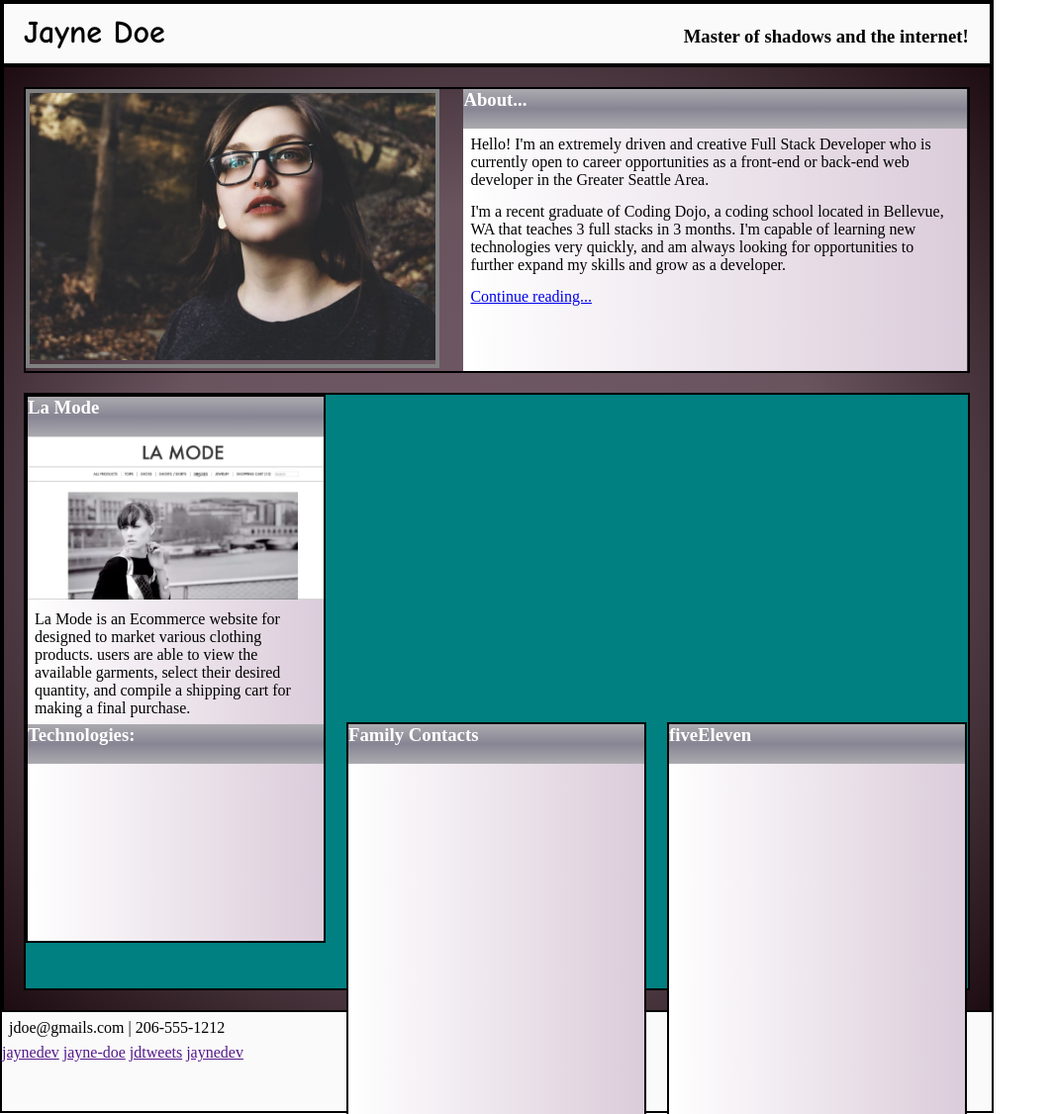
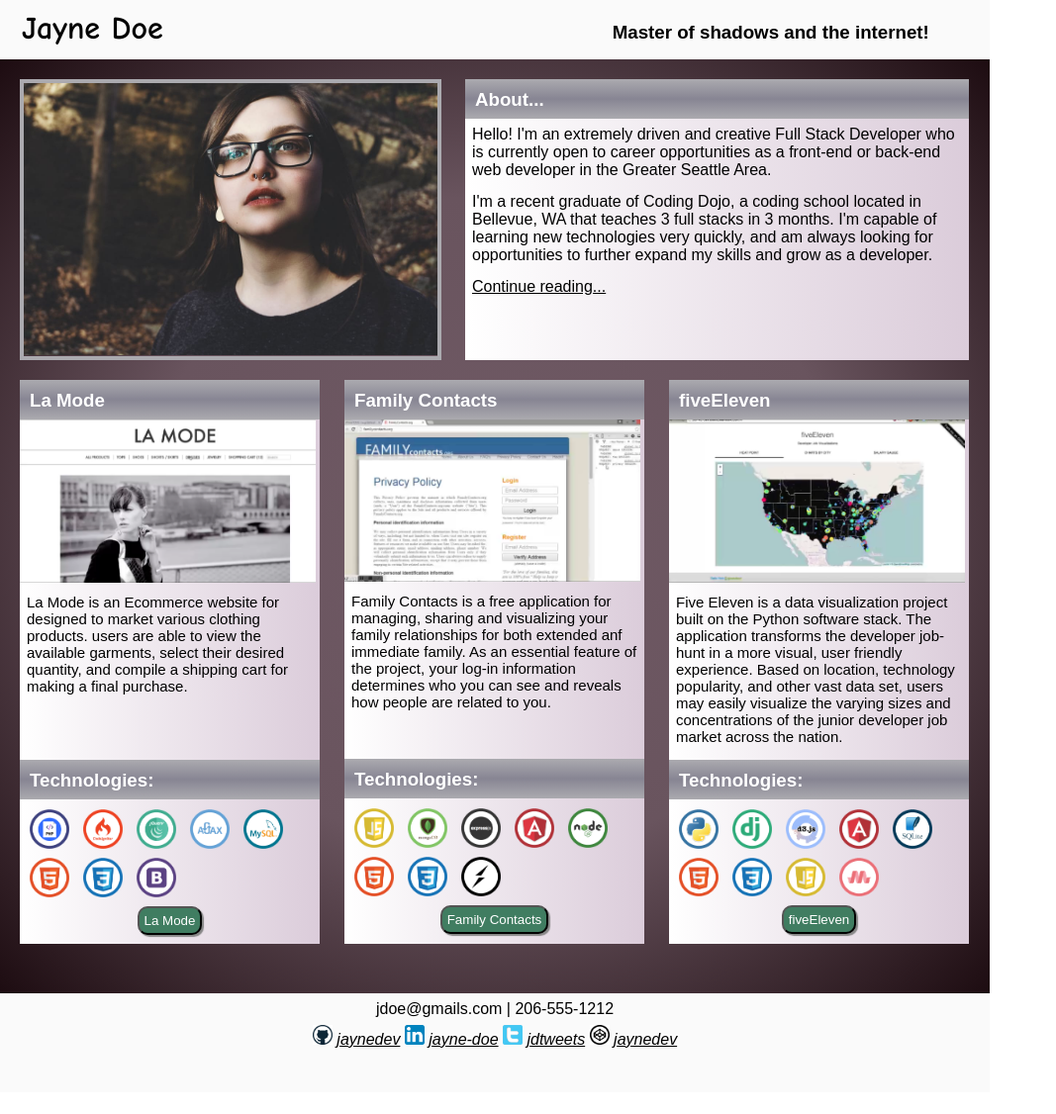
Before and after one commit to sgcastle/web_fundamentals_css, a plain HTML site: page portfolio/index.html in a window 1280 px wide. Shown: the top 1126 px of the page at 99% size, without its empty margins (0-1067 px from the left). After the commit the page ends 1104 px from the top, so only its background shows below. Drawn offline with Linux system fonts and the light colour scheme.

Commit message:
Finished the Portfolio project

```diff
--- a/portfolio/index.html
+++ b/portfolio/index.html
@@ -1,5 +1,5 @@
 <!DOCTYPE html>
-<html>
+<html lang="en">
 <head>
     <meta charset="utf-8">
     <link rel="stylesheet" href="style.css">
@@ -14,7 +14,7 @@
         <div id="main_body">
             <div id="personal_box">
                 <div id="personal_photo">
-                    <img src="images/photo_of_me.jpg" alt="personal picture" height="270px">
+                    <img src="images/photo_of_me.jpg" alt="personal picture">
                 </div>
                 <div id="about_box">
                     <div class="box_header">
@@ -46,7 +46,7 @@
                     <div class="box_header">
                         <h3>La Mode</h3>
                     </div>
-                    <img src="images/lamode.png" alt="lamode" width="299px">
+                    <img src="images/lamode.png" alt="lamode">
                     <div class="column_details">
                         <p>
                             La Mode is an Ecommerce website for designed to
@@ -59,15 +59,85 @@
                     <div class="box_header">
                         <h3>Technologies:</h3>
                     </div>
+                    <div class="tech_icons">
+                        <img src="images/php.png" alt="php icon">
+                        <img src="images/codeigniter.png" alt="codeigniter icon">
+                        <img src="images/jQuery.png" alt="jquery icon">
+                        <img src="images/ajax.png" alt="ajax icon">
+                        <img src="images/mysql.png" alt="mysql icon">
+                        <img src="images/HTML.png" alt="html icon">
+                        <img src="images/CSS.png" alt="css icon">
+                        <img src="images/bootstrap.png" alt="bootstrap icon">
+                    </div>
+                    <div class="column_button">
+                        <input type="submit" value="La Mode">
+                    </div>
                 </div>
                 <div class="column" id="two">
                     <div class="box_header">
                         <h3>Family Contacts</h3>
                     </div>
+                    <img src="images/familycontacts.png" alt="family contacts">
+                    <div class="column_details">
+                        <p>
+                            Family Contacts is a free application for managing,
+                            sharing and visualizing your family relationships
+                            for both extended anf immediate family. As an
+                            essential feature of the project, your log-in
+                            information determines who you can see and reveals
+                            how people are related to you.
+                        </p>
+                    </div>
+                    <div class="box_header">
+                        <h3>Technologies:</h3>
+                    </div>
+                    <div class="tech_icons">
+                        <img src="images/JavaScript.png" alt="JavaScript icon">
+                        <img src="images/mongodb.png" alt="mongodb icon">
+                        <img src="images/expressjs.png" alt="expressjs icon">
+                        <img src="images/angular.png" alt="angular icon">
+                        <img src="images/nodejs.png" alt="nodejs icon">
+                        <img src="images/HTML.png" alt="html icon">
+                        <img src="images/CSS.png" alt="css icon">
+                        <img src="images/socket.png" alt="socket icon">
+                    </div>
+                    <div class="column_button">
+                        <input type="submit" value="Family Contacts">
+                    </div>
                 </div>
                 <div class="column" id="three">
                     <div class="box_header">
                         <h3>fiveEleven</h3>
+                    </div>
+                    <img src="images/fiveEleven.png" alt="lamode">
+                    <div class="column_details">
+                        <p>
+                            Five Eleven is a data visualization project built
+                            on the Python software stack. The application
+                            transforms the developer job-hunt in a more visual,
+                            user friendly experience. Based on location,
+                            technology popularity, and other vast data set,
+                            users may easily visualize the varying sizes and
+                            concentrations of the junior developer job market
+                            across the nation.
+                        </p>
+                    </div>
+                    <div class="box_header">
+                        <h3>Technologies:</h3>
+                    </div>
+                    <div class="tech_icons">
+                        <img src="images/python.png" alt="python icon">
+                        <img src="images/django.png" alt="django icon">
+                        <img src="images/d3.png" alt="d3 icon">
+                        <img src="images/angular.png" alt="angular icon">
+                        <img src="images/sqlite.png" alt="sqlite icon">
+                        <img src="images/HTML.png" alt="html icon">
+                        <img src="images/CSS.png" alt="css icon">
+                        <img src="images/JavaScript.png" alt="JavaScript icon">
+                        <img src="images/materialize.png" alt="materialize icon">
+                    </div>
+                    <div class="column_button">
+                        <input type="submit" value="fiveEleven">
                     </div>
                 </div>
             </div>
@@ -77,9 +147,13 @@
                 <p>jdoe@gmails.com | 206-555-1212</p>
             </div>
             <div id="web_contact">
+                <img src="images/github.png" alt="github icon">
                 <a href="">jaynedev</a>
+                <img src="images/linkedin.png" alt="linkedin icon">
                 <a href="">jayne-doe</a>
+                <img src="images/twitter.png" alt="twitter icon">
                 <a href="">jdtweets</a>
+                <img src="images/codepen.png" alt="codepen icon">
                 <a href="">jaynedev</a>
             </div>
         </div>
--- a/portfolio/style.css
+++ b/portfolio/style.css
@@ -6,62 +6,71 @@
 #container{
     width: 1000px;
     height: auto;
-    border: 2px solid black;
 }
 
 #header{
     width: auto;
     height: 50px;
     background-color: rgb(250, 250, 250);
-    border: 2px solid black;
     padding-top: 10px;
-    padding-left: 20px;
+    padding-left: 22px;
 }
 h1{
     display: inline-block;
     text-align: left;
-    margin-right: 520px;
+    margin-right: 450px;
     font-family: "Comic Sans MS", "Comic Sans", cursive;
 }
 h3{
     display: inline-block;
+    font-family: "Arial", "Helvetica", sans-serif;
 }
 
 #main_body{
     width: auto;
     height: auto;
     background: radial-gradient(rgb(112, 90, 101), rgb(105, 84, 94), rgb(29, 12, 17));
-    border: 2px solid black;
     padding: 20px;
 }
 #personal_box{
     width: auto;
     height: auto;
-
-    border: 2px solid black;
     margin-bottom: 20px;
 }
 #personal_photo{
     display: inline-block;
-    border: solid 4px grey;
+    border: solid 4px rgb(171, 170, 175);
     margin-right: 20px;
+    height: 276px;
+}
+#personal_photo img{
+    height: 275px;
+    width: 418px;
 }
 #about_box{
     width: 509px;
     height: auto;
     display: inline-block;
     vertical-align: top;
-    background-color: orange;
 }
 .box_header{
     height: 40px;
     background: linear-gradient(rgb(171, 170, 175), rgb(135, 133, 147), rgb(171, 170, 175));
     color: white;
+    font-family: "Arial", "Helvetica", sans-serif;
+}
+.box_header h3{
+    margin-top: 10px;
+    margin-left: 10px;
 }
 #about_details{
-    height: 245px;
+    height: 244px;
     display: inline-block;
     background: linear-gradient(to right, white, rgb(219, 204, 218));
+    font-family: "Arial", "Helvetica", sans-serif;
+}
+a{
+    color: black;
 }
 p{
     padding: 7px;
@@ -69,34 +78,62 @@ p{
 #columns_box{
     width: auto;
     height: 600px;
-    background-color: teal;
-    border: 2px solid black;
-    /*text-align: center;*/
 }
 .column{
-    width: 299px;
-    height: 550px;
+    width: 303px;
+    height: 570px;
     background: linear-gradient(to right, white, rgb(219, 204, 218));
     display: inline-block;
-    border: 2px solid black;
-    /*margin: 0px 17px 0px 0px;*/
+}
+.column img{
+    width: 299px;
 }
 #one{
-    margin: 0px 17px 0px 0px;
+    margin: 0px 25px 0px 0px;
+    float: left;
 }
 #two{
-    margin: 0px 17px 0px 0px;
+    margin: 0px 25px 0px 0px;
+    float: left;
 }
 .column_details{
-    /*background-color: white;*/
     display: inline-block;
+    height: 175px;
+    font-family: "Arial", "Helvetica", sans-serif;
+    font-size: 15px;
+}
+.tech_icons{
+    padding-top: 10px;
+}
+.tech_icons img{
+    display: inline-block;
+    width: 40px;
+    margin-left: 10px;
+    margin-bottom: 5px;
+}
+.column_button{
+    text-align: center;
+}
+.column_button input{
+    color: white;
+    background-color: rgb(64, 125, 97);
+    border-radius: 10px;
+    padding: 5px;
+    box-shadow: 2px 2px 1px #888888;
+    outline: none;
 }
 #footer{
     width: auto;
     height: 100px;
     background-color: rgb(250, 250, 250);
+    font-family: "Arial", "Helvetica", sans-serif;
+    text-align: center;
 }
 #web_contact{
     text-align: center;
     display: inline-block;
+    font-style: italic;
 }
+#web_contact img{
+    width: 20px;
+}
```
